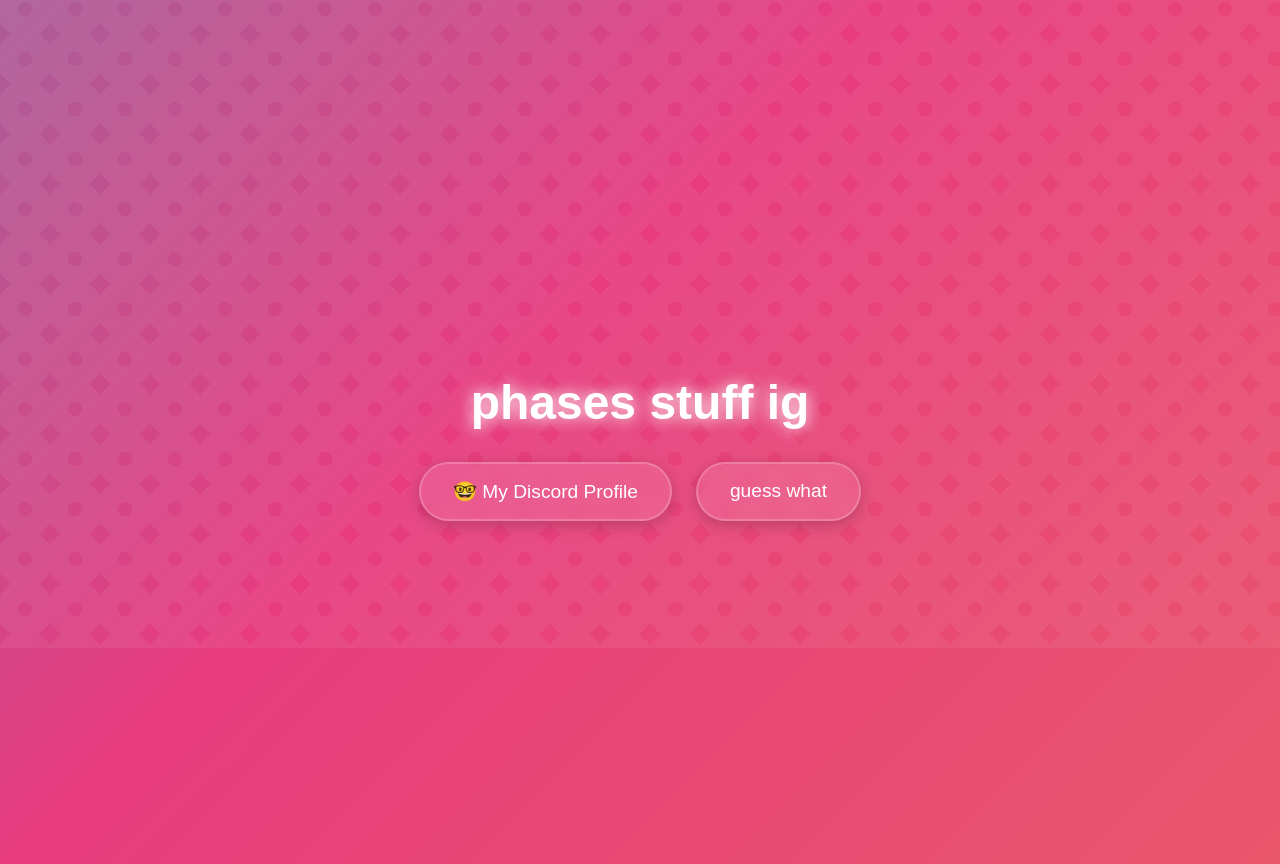
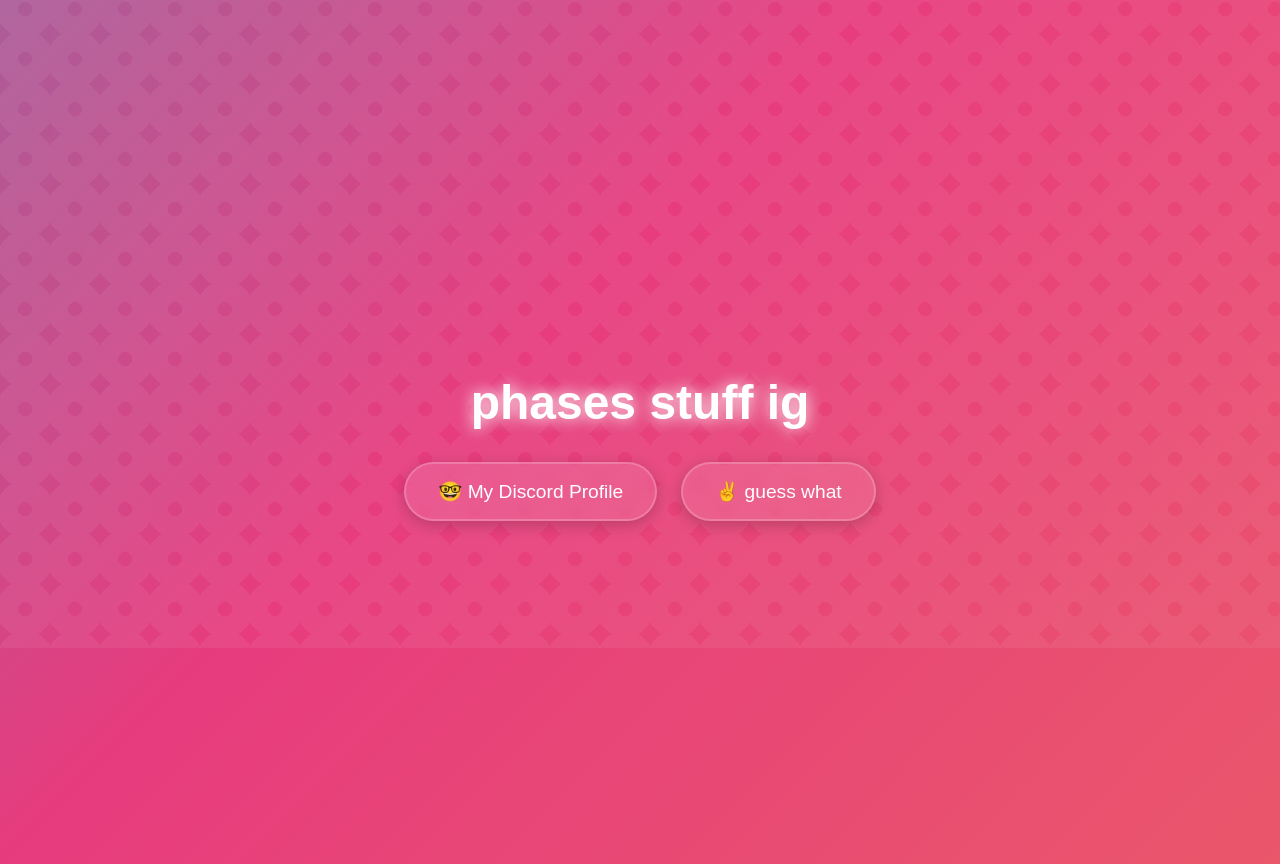
Before and after one commit to phaseydaisy/phawse, a plain HTML site: page index.html in a window 1280 px wide. Drawn offline with Linux system fonts and the light colour scheme.

Commit message:
Update index.html

```diff
--- a/index.html
+++ b/index.html
@@ -13,7 +13,7 @@
         <span>🤓 My Discord Profile</span>
       </a>
       <a href="https://www.youtube.com/watch?v=XnygT6ANLzQ&t=29s" class="btn portal-btn" target="_blank">
-        <span>guess what</span>
+        <span>✌️ guess what</span>
       </a>
     </div>
   </div>
```
